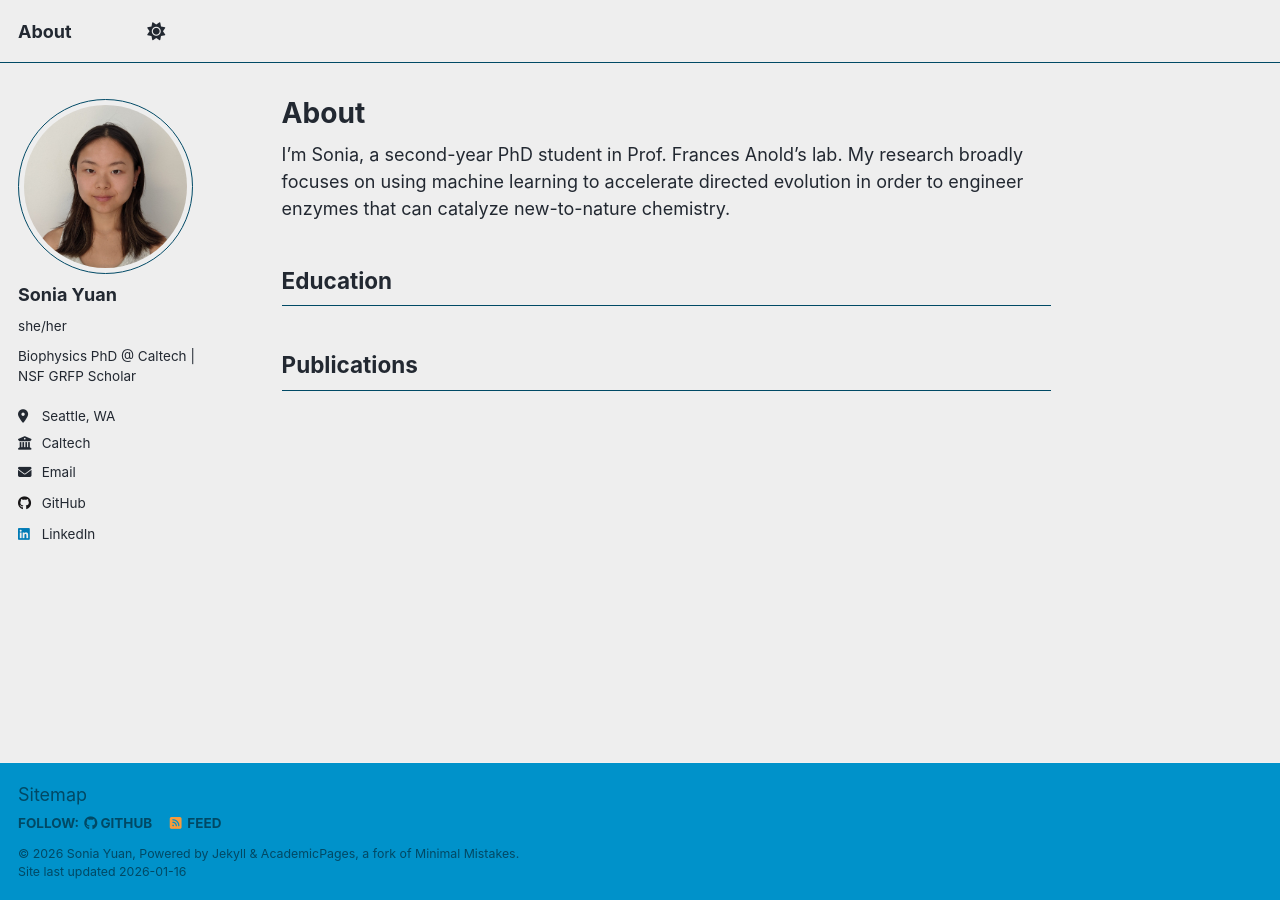
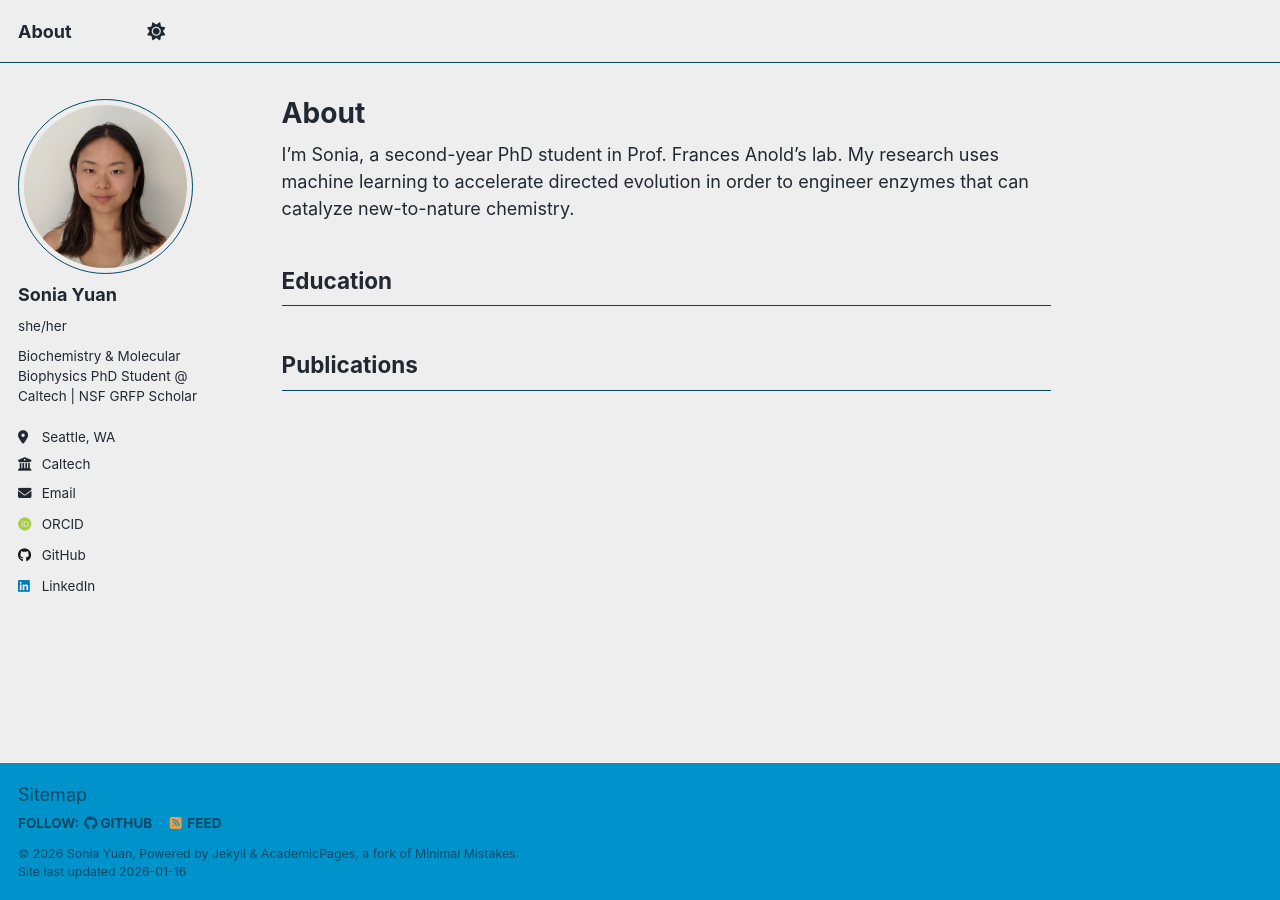
Before and after one commit to soniacyuan/soniacyuan.github.io, a Jekyll site: the page built from _pages/about.md, in a window 1280 px wide. Built offline with Jekyll 4.4.1, drawn with Linux system fonts in a browser that asks for light colours; some web fonts are replaced; a script that is not in the unit is left out.

Commit message:
config and about edits

```diff
--- a/_config.yml
+++ b/_config.yml
@@ -25,7 +25,7 @@ author:
   avatar           : "caltech_ID_profpic_square.jpeg"
   name             : "Sonia Yuan"
   pronouns         : "she/her"
-  bio              : "Biophysics PhD @ Caltech | NSF GRFP Scholar"
+  bio              : "Biochemistry & Molecular Biophysics PhD Student @ Caltech | NSF GRFP Scholar"
   location         : "Seattle, WA"
   employer         : "Caltech"
   uri              : # URL
@@ -37,7 +37,7 @@ author:
   googlescholar    : #"https://scholar.google.com/citations?user=PS_CX0AAAAAJ"
   inspire-hep      : # URL
   impactstory      : # URL
-  orcid            : #"http://orcid.org/yourorcidurl"
+  orcid            : "https://orcid.org/0009-0004-0257-9818"
   semantic         : # URL
   pubmed           : #"https://www.ncbi.nlm.nih.gov/pubmed/?term=john+snow"
   researchgate     : # URL
--- a/_pages/about.md
+++ b/_pages/about.md
@@ -7,7 +7,7 @@ redirect_from:
   - /about.html
 ---
 
-I'm Sonia, a second-year PhD student in Prof. Frances Anold's lab. My research broadly focuses on using machine learning to accelerate directed evolution in order to engineer enzymes that can catalyze new-to-nature chemistry.
+I'm Sonia, a second-year PhD student in Prof. Frances Anold's lab. My research uses machine learning to accelerate directed evolution in order to engineer enzymes that can catalyze new-to-nature chemistry.
 
 
 Education
```
